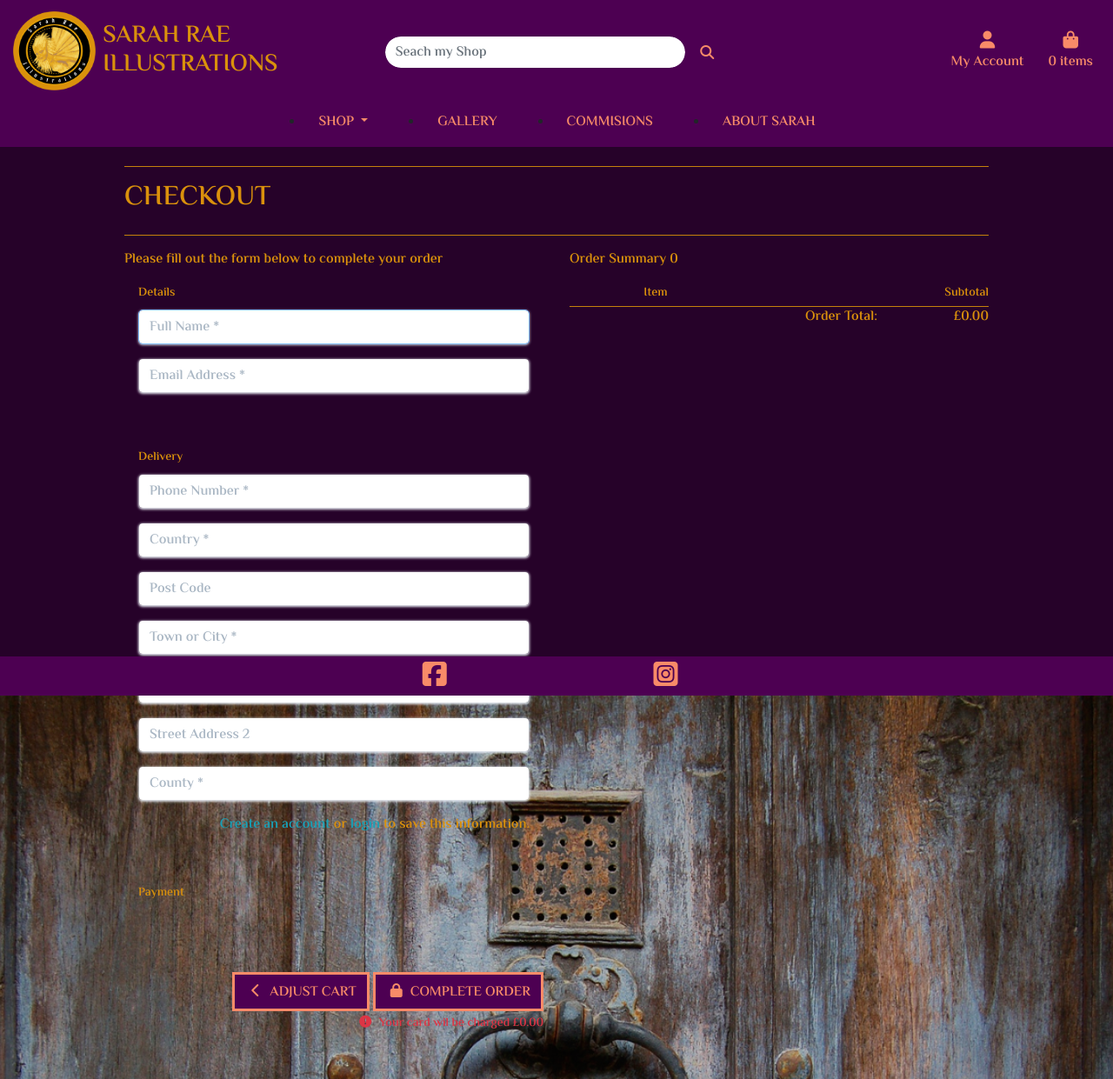
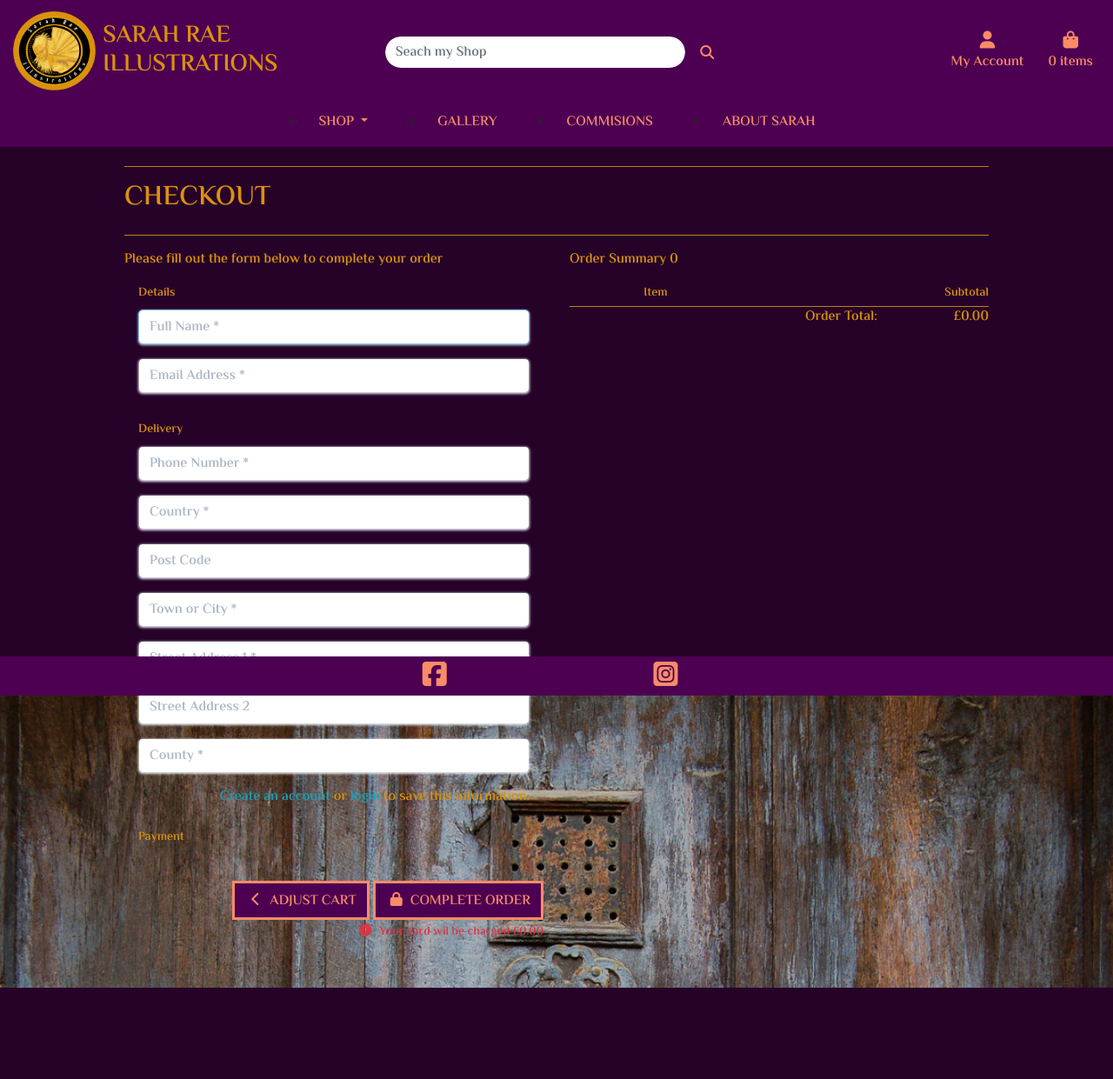
Before and after one commit to mikerae/sarah-rae-illustrations, a Django app: template checkout/templates/checkout/checkout.html in a window 1280 px wide. Shown: the whole page at 87% size. After the commit the page ends 1136 px from the top, so only its background shows below. Run offline with Django 3.2, Linux system fonts and the light colour scheme; the template is opened without the code that fills it: values that come from a table or form of the project are taken from there, others are empty; some libraries are stand-ins or nearby versions.

Commit message:
Complete successful stripe payment

```diff
--- a/checkout/static/checkout/css/stripe_elements.css
+++ b/checkout/static/checkout/css/stripe_elements.css
@@ -35,15 +35,15 @@
 }
 
 #payment-message {
-    color: rgb(105, 115, 134);
-    font-size: 16px;
+    color: rgb(248, 139, 104);
+    font-size: 30px;
     line-height: 20px;
     padding-top: 12px;
-    text-align: center;
+    text-align: left;
 }
 
 #payment-element {
-    margin-bottom: 24px;
+    margin-bottom: 15px;
 }
 
 button:disabled {
--- a/checkout/static/checkout/js/checkout.js
+++ b/checkout/static/checkout/js/checkout.js
@@ -1,21 +1,19 @@
-/*
-    Core logic/paymentElement and  styling using the API - Stripe's docs (072023):
+/*  Core logic/paymentElement and  styling using the API - Stripe's docs (072023):
     https://stripe.com/docs/payments/quickstart
 
     Modified for this project.
 */
-
 let elements;
 
-const stripe_public_key = $('#id_stripe_public_key').text().slice(1, -1);
+const stripePublicKey = $('#id_stripe_public_key').text().slice(1, -1);
 const clientSecret = $('#id_client_secret').text().slice(1, -1);
-const stripe = Stripe(stripe_public_key);
+const stripe = Stripe(stripePublicKey);
+const successUrl = $('#id_checkout_success_url').text().slice(1, -1);
 
 let emailAddress = '';
 
 // Initializes the setup variables and puts elements in the DOM
 initialize();
-//
 checkStatus();
 
 // Set eventListner on payment form submit button "Complete Order"
@@ -48,19 +46,24 @@ function initialize() {
     paymentElement.mount("#payment-element");
 }
 
+function successRedirect(url) {
+    setTimeout(function () {
+        window.location.assign(url);
+    }, 3000);
+}
+
 async function handleSubmit(e) {
     e.preventDefault();
     setLoading(true);
-
-    console.log('handleSubmit called')
-
     const {
         error
     } = await stripe.confirmPayment({
         elements,
         confirmParams: {
+
             // Make sure to change this to your payment completion page
-            return_url: "http://localhost:5432/checkout.html",
+
+            return_url: window.location.href,
             receipt_email: emailAddress,
         },
     });
@@ -96,6 +99,7 @@ async function checkStatus() {
     switch (paymentIntent.status) {
         case "succeeded":
             showMessage("Payment succeeded!");
+            successRedirect(successUrl);
             break;
         case "processing":
             showMessage("Your payment is processing.");
--- a/checkout/templates/checkout/checkout.html
+++ b/checkout/templates/checkout/checkout.html
@@ -71,12 +71,12 @@
             <p class="text-muted">Please fill out the form below to complete your order</p>
             <form action="{% url 'checkout' %}" method="POST" id="payment-form">
                 {% csrf_token %}
-                <fieldset class="rounded px-3 mb-5">
+                <fieldset class="rounded px-3 mb-3">
                     <legend class="fieldset-label text-sri-logo small px-2 w-auto">Details</legend>
                     {{order_form.full_name | as_crispy_field  }}
                     {{order_form.email | as_crispy_field  }}
                 </fieldset>
-                <fieldset class="rounded px-3 mb-5">
+                <fieldset class="rounded px-3 mb-3">
                     <legend class="fieldset-label text-sri-logo small px-2 w-auto">Delivery</legend>
                     {{order_form.phone_number | as_crispy_field  }}
                     {{order_form.country | as_crispy_field  }}
@@ -102,7 +102,7 @@
 
                 <!-- Display Stripe payment elements -->
                 <div id="stripe-container">
-                    <fieldset class="px-3">
+                    <fieldset class="rounded px-3 mb-3">
                         <legend class=" small  text-sri-logo w-auto">Payment</legend>
 
                         <div id="link-authentication-element">
@@ -115,7 +115,7 @@
                     </fieldset>
                 </div>
 
-                <div class="submit-button text-right mt-5 mb-2">
+                <div class="submit-button text-right mt-3 mb-2">
                     <a href="{% url 'cart' %}" class="btn btn-sri rounded-0">
                         <span class="icon"><i class="fas fa-chevron-left"></i></span>
                         <span class="logo-font">Adjust Cart</span>
@@ -123,7 +123,7 @@
                     <button id="submit" class="btn btn-sri rounded-0">
                         <div class="spinner hidden" id="spinner"></div>
                         <span class="icon"><i class="fas fa-lock"></i></span>
-                        <span class="font-weight-bold logo-font">Complete Order</span>
+                        <span id="button-text" class="font-weight-bold logo-font">Complete Order</span>
                     </button>
                     <p class="small text-danger my-0">
                         <span class="icon">
@@ -142,5 +142,6 @@
 {{ block.super }}
 {{ stripe_public_key|json_script:"id_stripe_public_key" }}
 {{ client_secret|json_script:"id_client_secret" }}
+{{ checkout_success_url|json_script:"id_checkout_success_url"}}
 <script src="{% static 'checkout/js/checkout.js' %}" defer></script>
 {% endblock %}
--- a/checkout/views.py
+++ b/checkout/views.py
@@ -41,12 +41,14 @@ def checkout(request):
     if not stripe_public_key:
         messages.warning(request, 'Stripe Public Key is missing. \
             Did you forget to set it in your environment?')
+    checkout_success_url = request.build_absolute_uri('/commissions/')
 
     template = 'checkout/checkout.html'
     context = {
         'order_form': order_form,
         'stripe_public_key': stripe_public_key,
         'client_secret': intent.client_secret,
+        'checkout_success_url': checkout_success_url,
     }
 
     return render(request, template, context)
```
